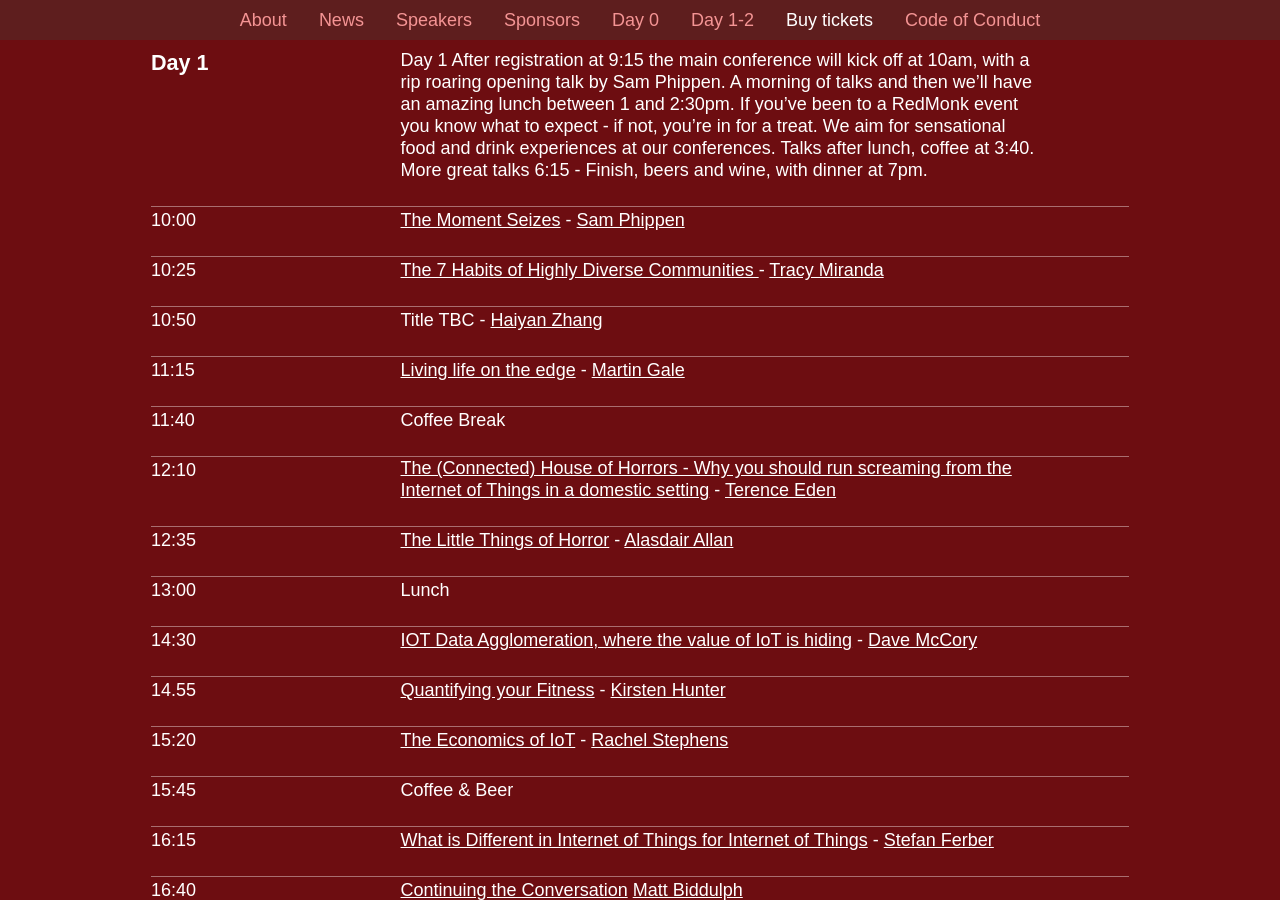
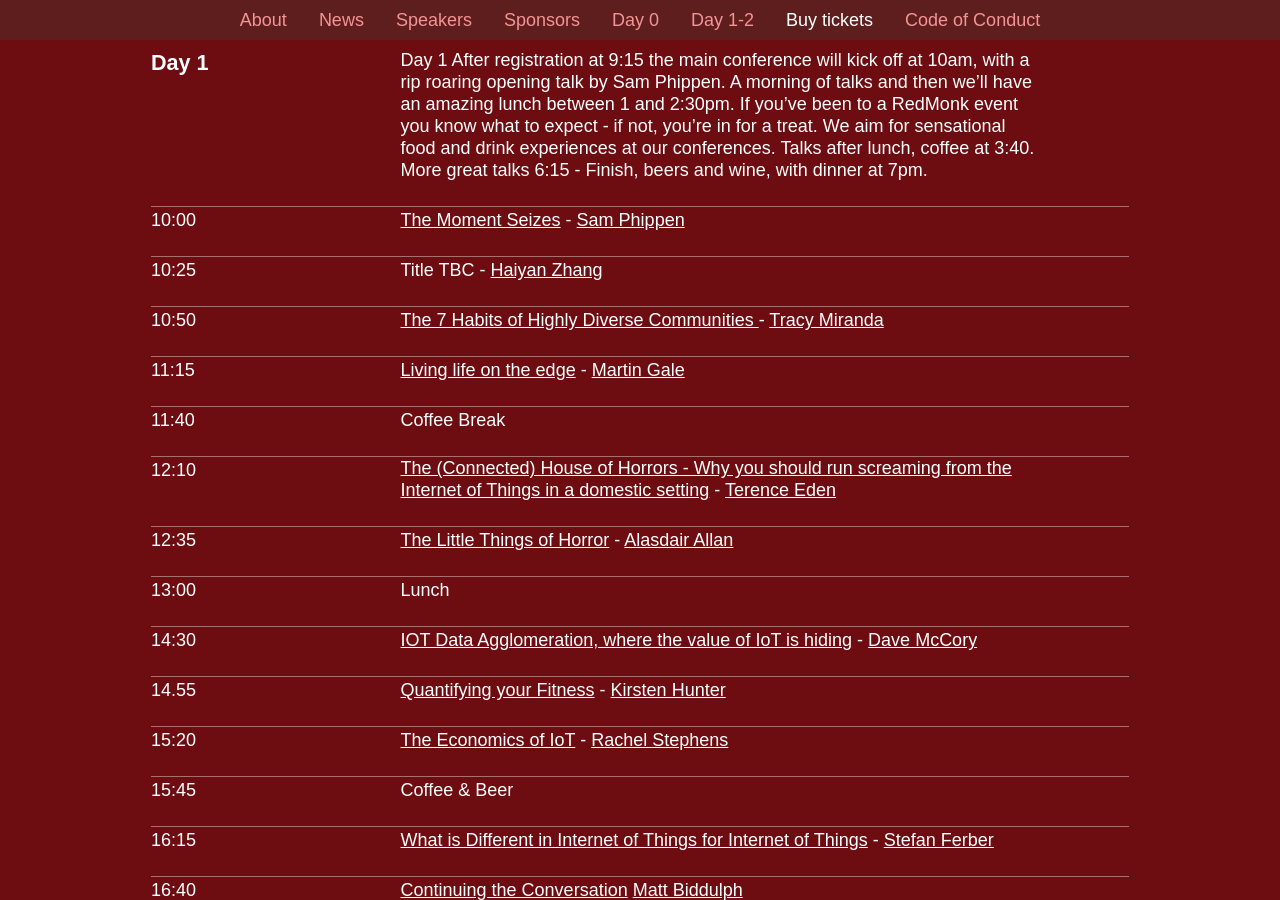
Before and after one commit to thingmonk/thingmonk.github.io, a Jekyll site: the page built from index.html, in a window 1280 px wide and 900 px high, scrolled down 8066 px. Built offline with Jekyll 4.4.1, drawn with Linux system fonts in a browser that asks for light colours.

Commit message:
swap morning speakers

```diff
--- a/index.html
+++ b/index.html
@@ -251,13 +251,13 @@ layout: thingmonk
         <li class="c-sessions__single">
           <time>10:25</time>
           <div class="session-description">
-            <p><a href="http://thingmonk.com/thingmonk-talks.html#tracymiranda">The 7 Habits of Highly Diverse Communities </a> - <a href="http://thingmonk.com/thingmonk-talks.html#tracymiranda">Tracy Miranda</a></p>
+            <p>Title TBC - <a href="http://thingmonk.com/thingmonk-talks.html#haiyan">Haiyan Zhang</a></p>
           </div>
         </li>
         <li class="c-sessions__single">
           <time>10:50</time>
           <div class="session-description">
-            <p>Title TBC - <a href="http://thingmonk.com/thingmonk-talks.html#haiyan">Haiyan Zhang</a></p>
+            <p><a href="http://thingmonk.com/thingmonk-talks.html#tracymiranda">The 7 Habits of Highly Diverse Communities </a> - <a href="http://thingmonk.com/thingmonk-talks.html#tracymiranda">Tracy Miranda</a></p>
           </div>
         </li>
         <li class="c-sessions__single">
```
